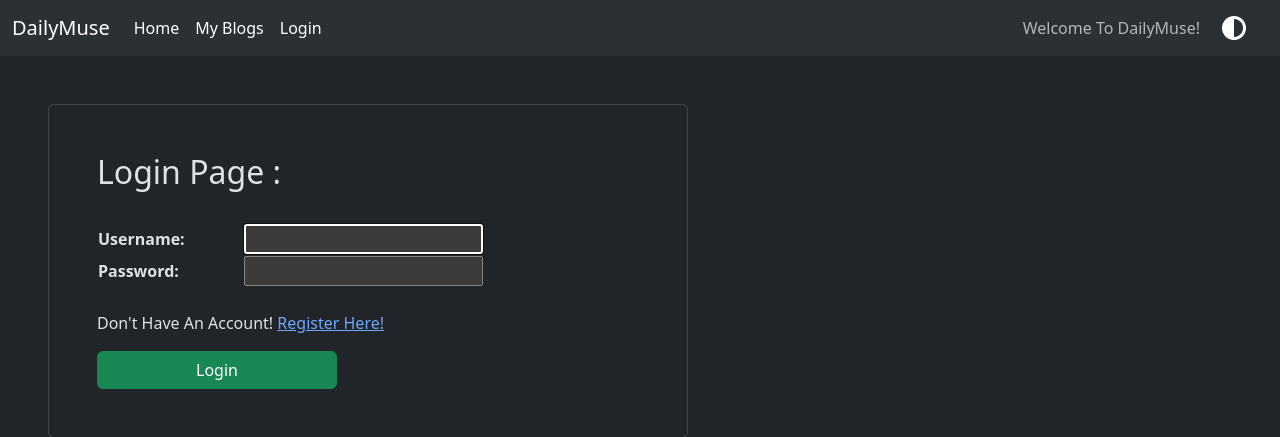
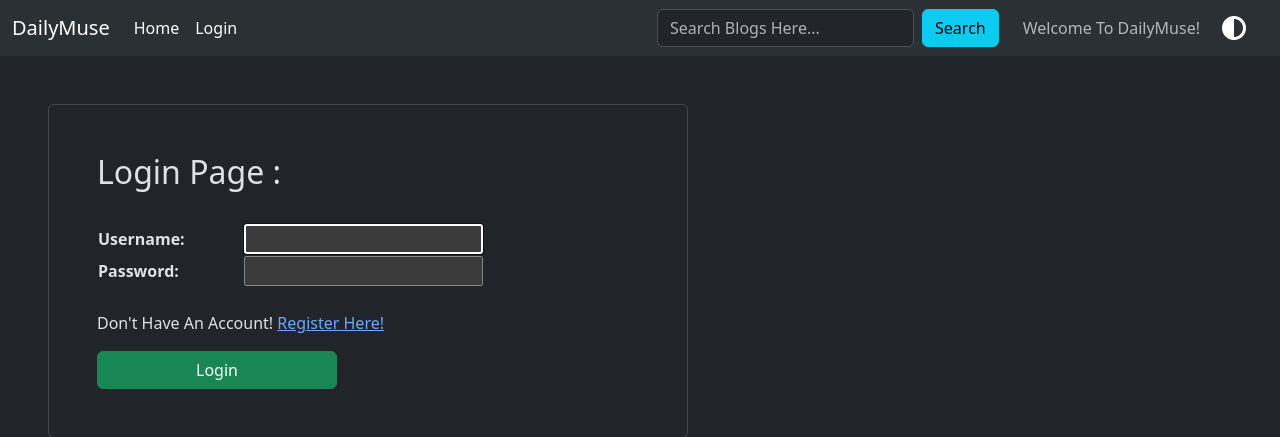
Before and after one commit to Deep-Gajjar-07/DailyMuse-Blog-Website-Django, a Django app: a page that uses DailyMuseHQ/templates/layout.html in a window 1280 px wide. Shown: the top 437 px of the page. Run offline with Django 5.2, Linux system fonts and the light colour scheme.

Commit message:
Add a Search Input

```diff
--- a/DailyMuseHQ/templates/layout.html
+++ b/DailyMuseHQ/templates/layout.html
@@ -27,10 +27,10 @@
         <li class="nav-item">
           <a class="nav-link active" aria-current="page" href="{% url "homepage" %}">Home</a>
         </li>
-        <li class="nav-item">
-          <a class="nav-link active" aria-current="page" href="{% url "my_blogs" %}">My Blogs</a>
-        </li>
         {% if user.is_authenticated %}
+          <li class="nav-item">
+            <a class="nav-link active" aria-current="page" href="{% url "my_blogs" %}">My Blogs</a>
+          </li>
           <li class="nav-item">
             <form action="{% url "logout" %}" method="post">
               {% csrf_token %}
@@ -43,6 +43,10 @@
           </li>
         {% endif %}
       </ul>
+      <form class="d-flex mx-4">
+        <input class="form-control me-2" type="search" placeholder="Search Blogs Here..." aria-label="Search"/>
+        <button class="btn btn-info" type="submit">Search</button>
+      </form>
       <span class="navbar-text">
         {% if user.is_authenticated %}
         Welcome, {{user}}!
```
